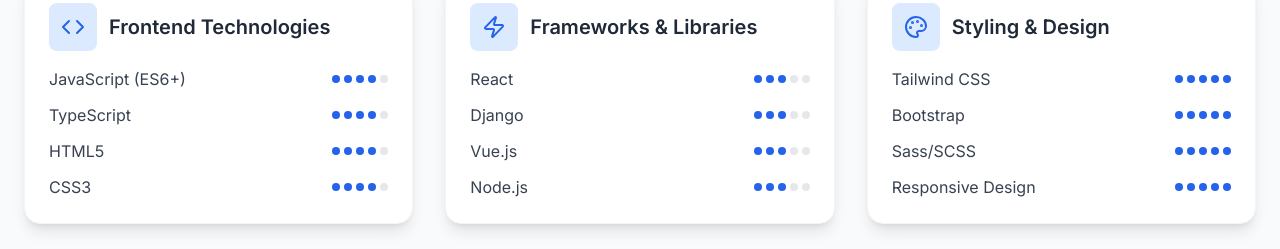
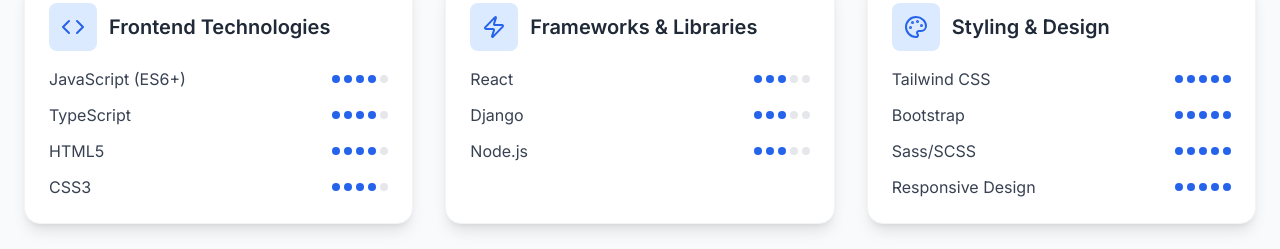
Before and after one commit to PrincyC007/portfolio, a React (Create React App) app: page / in a window 1280 px wide. Shown: the part 1800-2049 px from the top of the page. Built offline with nearby package versions, Linux system fonts and the light colour scheme.

Commit message:
Removed placeholder skills

```diff
--- a/src/components/Skills/SkillsSection.jsx
+++ b/src/components/Skills/SkillsSection.jsx
@@ -21,7 +21,7 @@
           <SkillCard
             icon={Zap}
             title="Frameworks & Libraries"
-            skills={['React', 'Django', 'Vue.js', 'Node.js']}
+            skills={['React', 'Django', 'Node.js']}
             level={3}
           />
           <SkillCard
```
